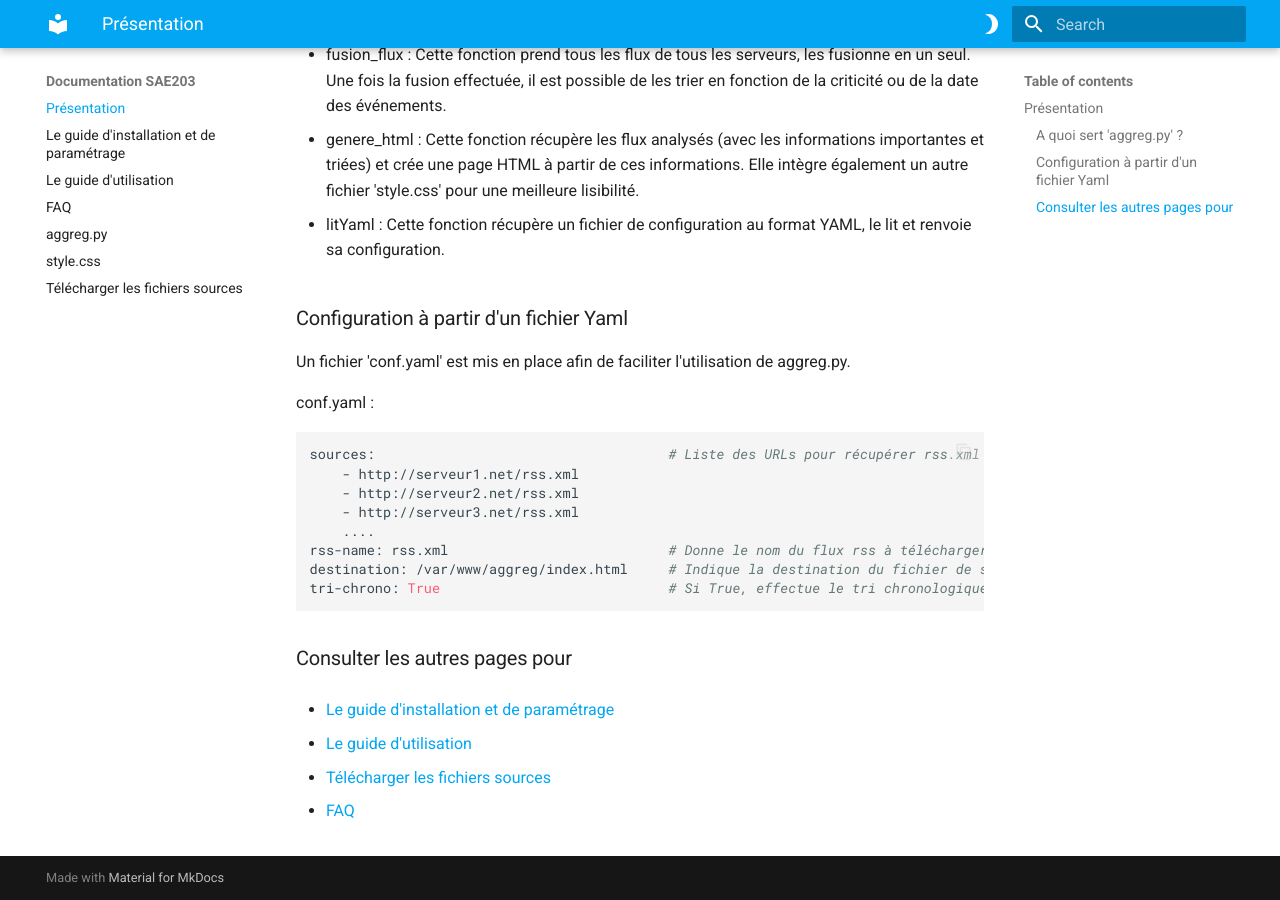
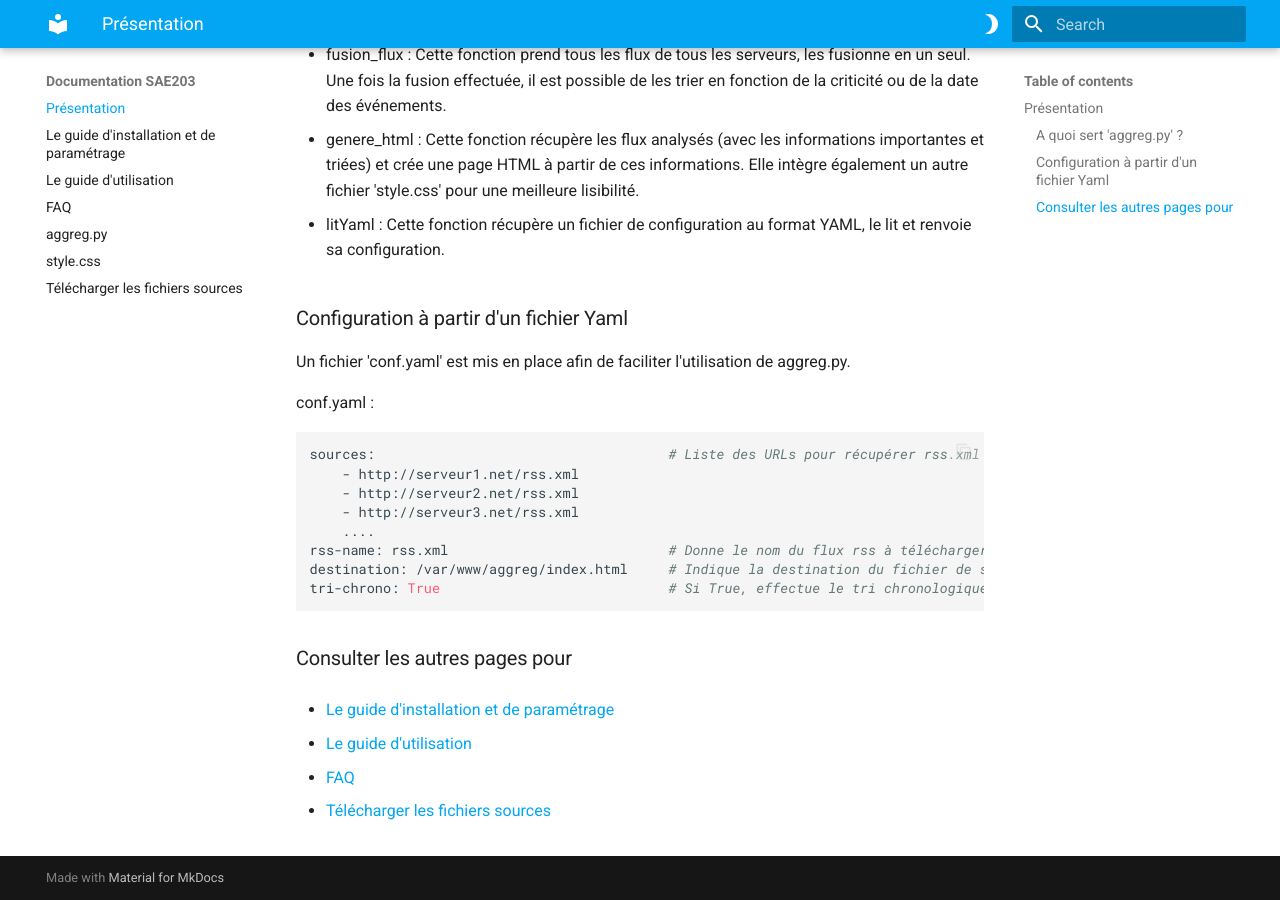
Before and after one commit to JasonVachier/SAE203, an MkDocs documentation site: the page built from docs/index.md, in a window 1280 px wide and 900 px high, scrolled down 601 px. Built offline with MkDocs 1.6.1 and Material for MkDocs 9.7.7, drawn with Linux system fonts in a browser that asks for light colours.

```diff
--- a/docs/index.md
+++ b/docs/index.md
@@ -55,6 +55,6 @@ conf.yaml :
 
 - [Le guide d'utilisation](Etape2.md)
 
+- [FAQ](faq.md)
+
 - [Télécharger les fichiers sources](dl.md)
-
-- [FAQ](faq.md)
```
Also changed, not shown: docs/faq.md (+0 -1 lines).
